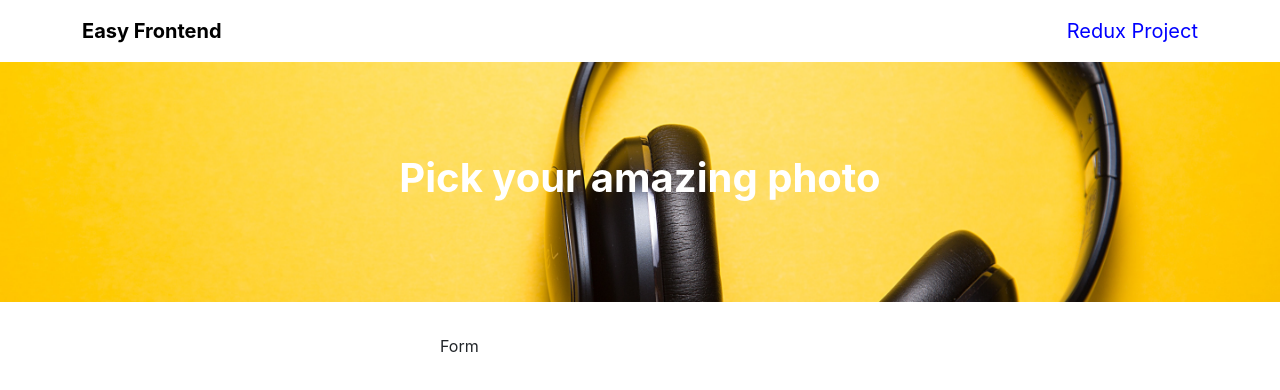
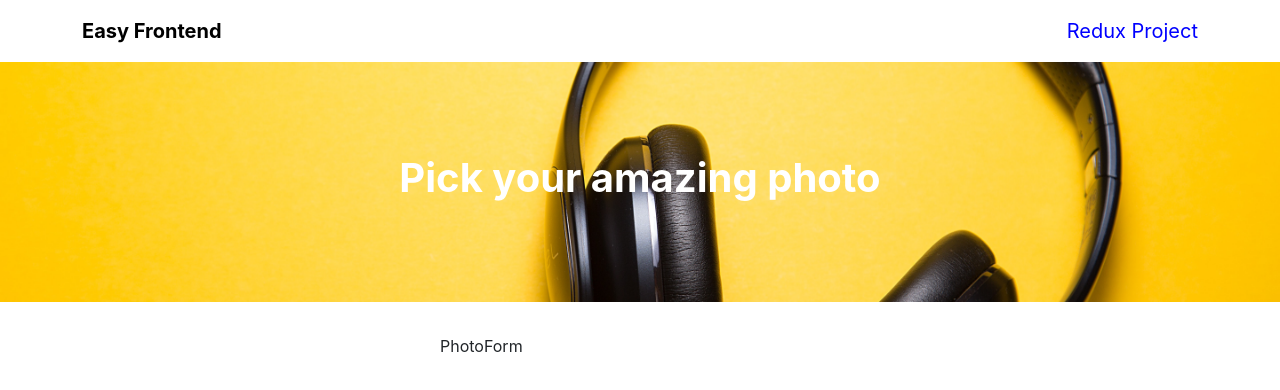
Before and after one commit to SonDo580/photo-app, a React (Create React App) app: page /photos/add in a window 1280 px wide. Shown: the top 390 px of the page. Built offline with nearby package versions, Linux system fonts and the light colour scheme.

Commit message:
Use PhotoForm component

```diff
--- a/src/features/photo/pages/Add.js
+++ b/src/features/photo/pages/Add.js
@@ -1,4 +1,5 @@
 import Banner from "../../../components/Banner";
+import PhotoForm from "../components/PhotoForm";
 import "./Add.scss";
 
 function Add() {
@@ -6,7 +7,9 @@ function Add() {
     <div className="photo-add">
       <Banner title="Pick your amazing photo" />
 
-      <div className="photo-add__form">Form</div>
+      <div className="photo-add__form">
+        <PhotoForm />
+      </div>
     </div>
   );
 }
```
